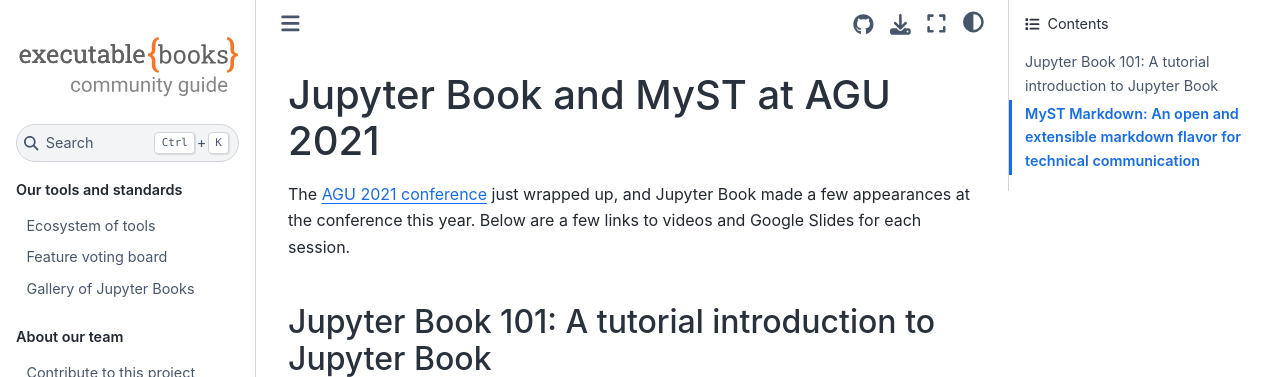
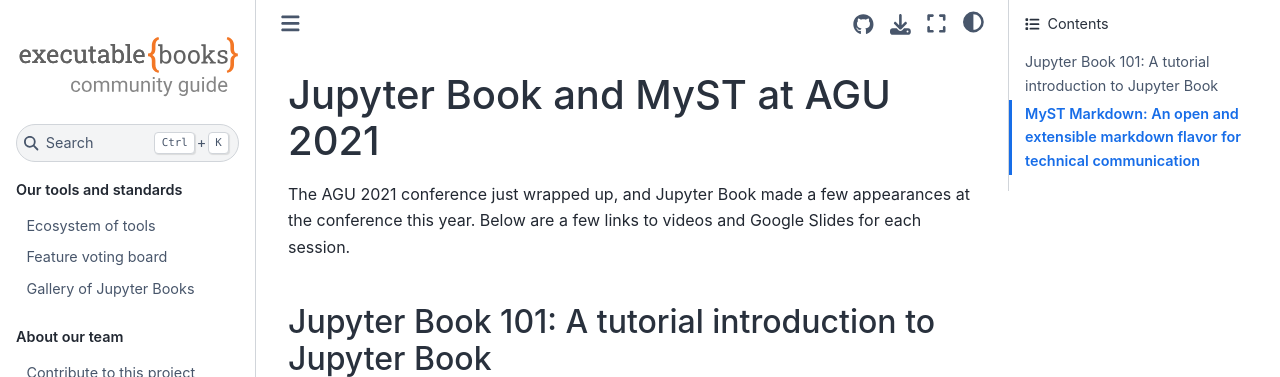
Before and after one commit to executablebooks/meta, a Sphinx documentation site: the page built from docs/blog/2021-12-18-agu-2021.md, in a window 1280 px wide and 900 px high. Shown: the top 377 px of the window. Built offline with Sphinx 7.4.7 and the Sphinx Book theme 1.1.4, drawn with Linux system fonts in a browser that asks for light colours; some of the changed lines change nothing that is shown.

Commit message:
MAINT: fix failing AGU link (#1276)
* MAINT: fix failing AGU link

* removing link as we keep getting a 403 from the server

````diff
--- a/docs/blog/2021-12-18-agu-2021.md
+++ b/docs/blog/2021-12-18-agu-2021.md
@@ -4,7 +4,7 @@
 :author: Chris Holdgraf
 ```
 
-The [AGU 2021 conference](https://www.agu.org/Fall-Meeting) just wrapped up, and Jupyter Book made a few appearances at the conference this year.
+The AGU 2021 conference just wrapped up, and Jupyter Book made a few appearances at the conference this year.
 Below are a few links to videos and Google Slides for each session.
 
 ## Jupyter Book 101: A tutorial introduction to Jupyter Book
````
